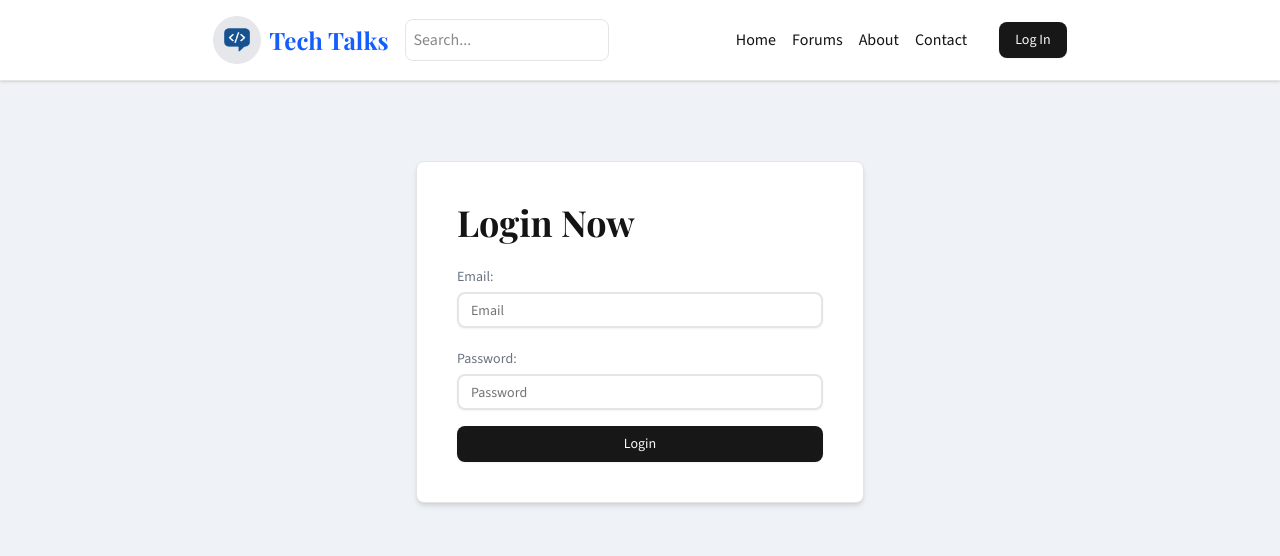
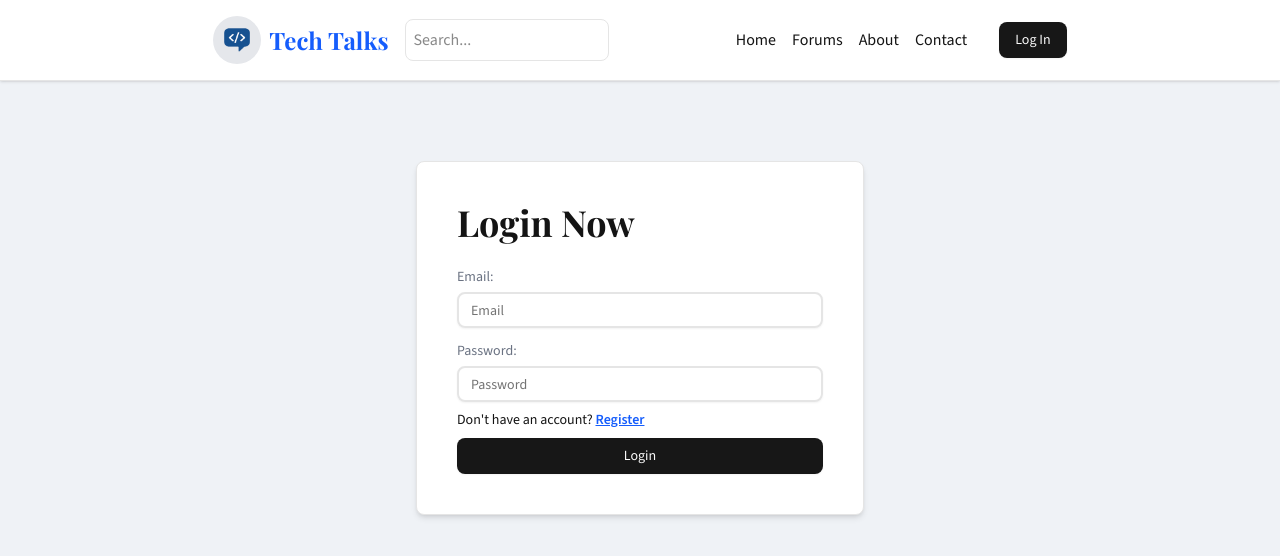
Before and after one commit to noboKumar/Tech-Talks, a Next.js app: page /login in a window 1280 px wide. Shown: the top 556 px of the page. Built offline with nearby package versions, Linux system fonts and the light colour scheme; a web font is replaced by a local one.

Commit message:
add register to login link

```diff
--- a/app/login/page.tsx
+++ b/app/login/page.tsx
@@ -1,12 +1,13 @@
 import { Button } from "@/components/ui/button";
 import { Input } from "@/components/ui/input";
 import { Label } from "@/components/ui/label";
+import Link from "next/link";
 
 const Login = () => {
   return (
     <div className="space-y-5 border p-10 rounded-md shadow-md max-w-md mx-auto mt-20 bg-white">
       <h1 className="text-4xl font-bold">Login Now</h1>
-      <form className="flex flex-col gap-4">
+      <form className="flex flex-col gap-2">
         <div>
           {/* email */}
           <Label htmlFor="email">Email:</Label>
@@ -30,6 +31,15 @@ const Login = () => {
             required
           />
         </div>
+        <p className="text-sm">
+          Don&apos;t have an account?{" "}
+          <Link
+            className="underline font-semibold text-blue-600"
+            href="/register"
+          >
+            Register
+          </Link>
+        </p>
         <Button type="submit">Login</Button>
       </form>
     </div>
--- a/app/register/page.tsx
+++ b/app/register/page.tsx
@@ -1,29 +1,47 @@
 import { Button } from "@/components/ui/button";
 import { Input } from "@/components/ui/input";
 import { Label } from "@/components/ui/label";
+import Link from "next/link";
 import React from "react";
 
 const Register = () => {
   return (
     <div className="space-y-5 border p-10 rounded-md shadow-md max-w-md mx-auto mt-20 bg-white">
       <h1 className="text-4xl font-bold">Register Now</h1>
-      <form className="flex flex-col gap-4">
+      <form className="flex flex-col gap-2">
         <div>
           {/* name */}
           <Label htmlFor="name">Name:</Label>
-          <Input type="text" id="name" placeholder="Name" name="name" required />
+          <Input
+            type="text"
+            id="name"
+            placeholder="Name"
+            name="name"
+            required
+          />
         </div>
 
         <div>
           {/* File upload */}
           <Label htmlFor="profile">Profile Picture:</Label>
-          <Input className="file:bg-gray-100 file:px-2 file:rounded-xl file:text-sm file:font-medium file:cursor-pointer" type="file" id="profile" name="profile" />
+          <Input
+            className="file:bg-gray-100 file:px-2 file:rounded-xl file:text-sm file:font-medium file:cursor-pointer"
+            type="file"
+            id="profile"
+            name="profile"
+          />
         </div>
 
         <div>
           {/* email */}
           <Label htmlFor="email">Email:</Label>
-          <Input type="email" id="email" placeholder="Email" name="email" required />
+          <Input
+            type="email"
+            id="email"
+            placeholder="Email"
+            name="email"
+            required
+          />
         </div>
 
         <div>
@@ -37,6 +55,12 @@ const Register = () => {
             required
           />
         </div>
+        <p className="text-sm">
+          Already have an account?{" "}
+          <Link className="underline font-semibold text-blue-600" href="/login">
+            Login
+          </Link>
+        </p>
         <Button type="submit">Register</Button>
       </form>
     </div>
--- a/components/NavBar.tsx
+++ b/components/NavBar.tsx
@@ -1,6 +1,7 @@
 import React from "react";
 import Logo from "./Logo";
 import { Button } from "./ui/button";
+import Link from "next/link";
 
 const NavBar = () => {
   return (
@@ -26,7 +27,9 @@ const NavBar = () => {
             </ul>
           </div>
           <div>
-            <Button>Log In</Button>
+            <Link href="/login">
+              <Button>Log In</Button>
+            </Link>
           </div>
         </div>
       </div>
```
